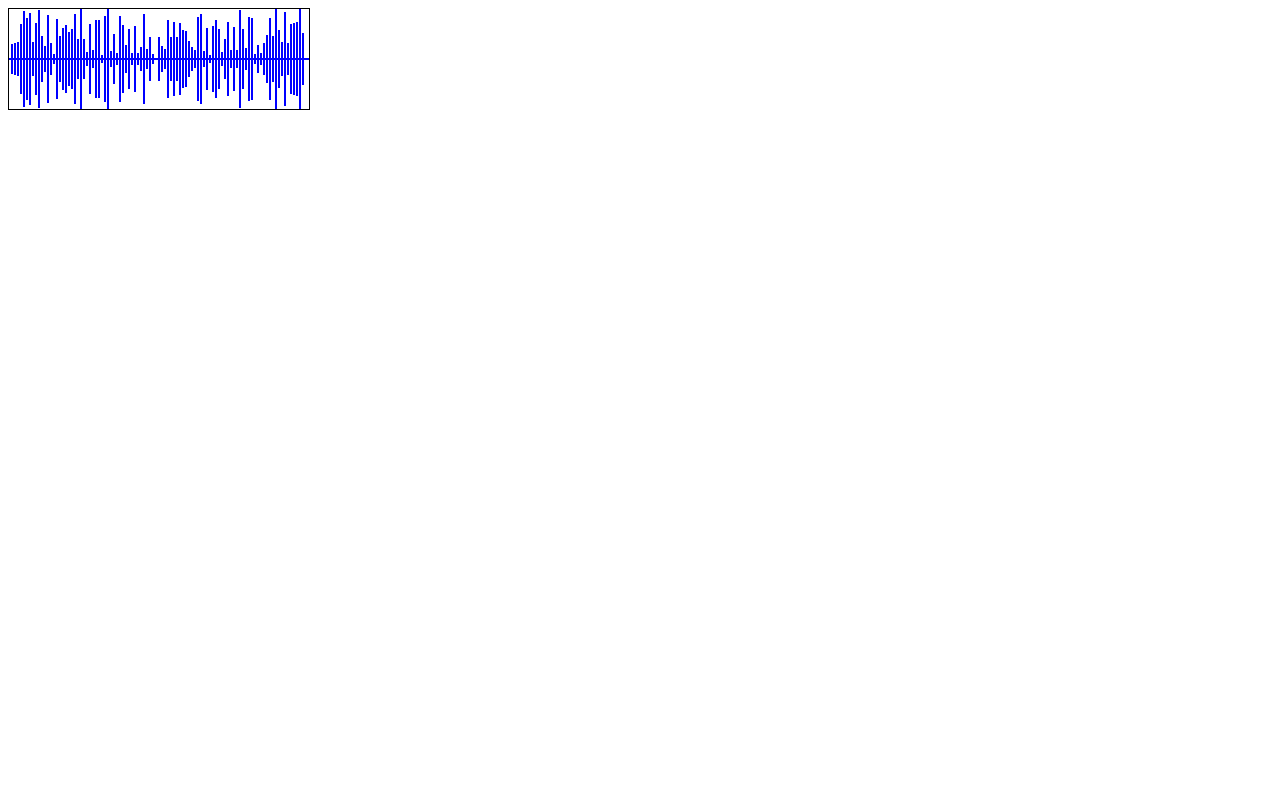
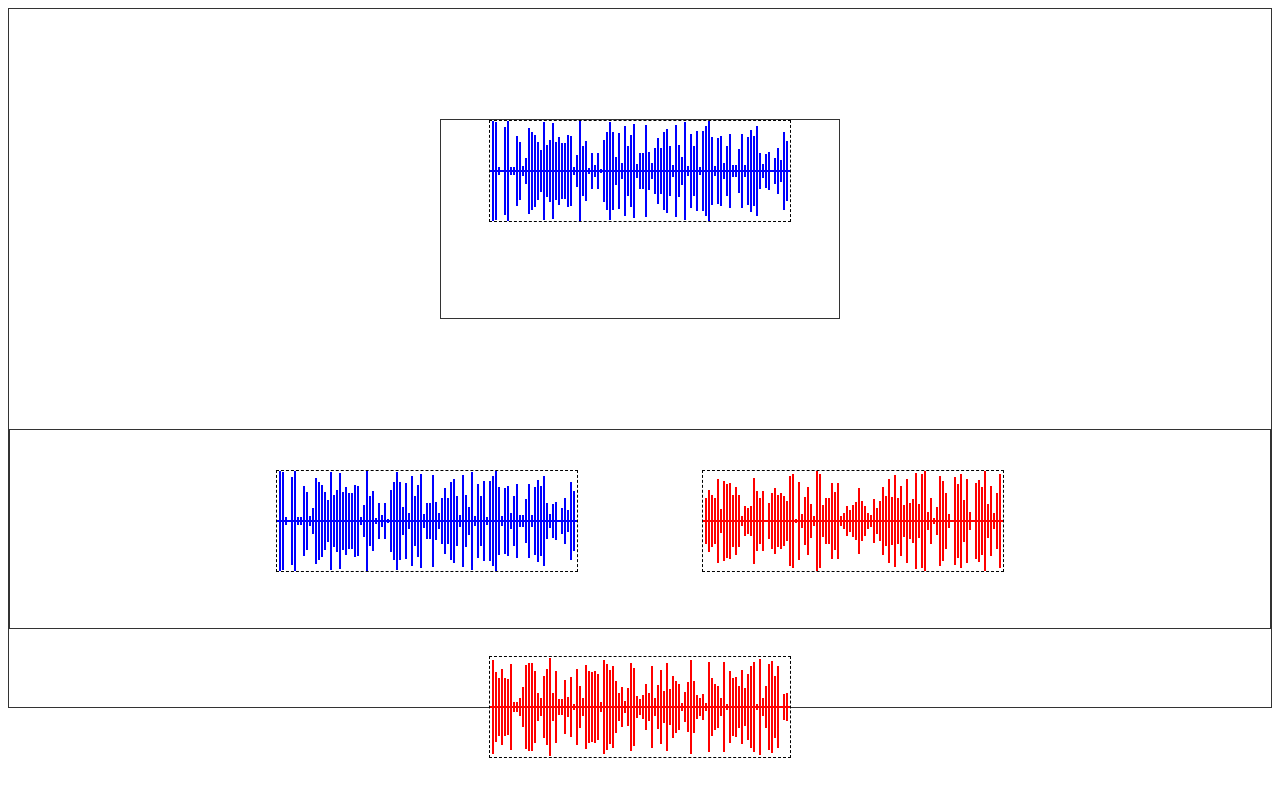
Before and after one commit to Kagumi-Katai/Projeto-Semestral, a plain HTML site: page jogo.html in a window 1280 px wide. Drawn offline with Linux system fonts and the light colour scheme.

Commit message:
committed

```diff
--- a/css/gameStyle.css
+++ b/css/gameStyle.css
@@ -30,9 +30,5 @@
 }
 
 .optionCanvas {
-    margin: auto 40px;
+    margin: 40px 60px;
 }
-
-.botao {
-    width: 100px;
-}
--- a/jogo.html
+++ b/jogo.html
@@ -3,20 +3,23 @@
 
 <head>
     <meta charset="UTF-8">
-    <!-- <link rel="stylesheet" href="css/gameStyle.css"> -->
+    <link rel="stylesheet" href="css/gameStyle.css">
     <title>Jogo da onda</title>
 </head>
 
 <body>
     <div class="gameboard">
+        <div class="referencia">
+            <canvas id="reference" style="border:1px dashed #000000;"></canvas>
+        </div>
 
-        <canvas id="reference" width="600" height="600" style="border:1px solid #000000;"></canvas>
+        <div class="selecao">
+            <canvas class="optionCanvas" id="optionCanvas1" style="border:1px dashed #000000;"></canvas>
+            <canvas class="optionCanvas" id="optionCanvas2" style="border:1px dashed #000000;"></canvas>
+            <canvas class="optionCanvas" id="optionCanvas3" style="border:1px dashed #000000;"></canvas>
+        </div>
 
-        <canvas class="optionCanvas" id="optionCanvas1"></canvas>
-        <canvas class="optionCanvas" id="optionCanvas2"></canvas>
-        <canvas class="optionCanvas" id="optionCanvas3"></canvas>
-
-        <script src="jogo.js"></script>
+        <script src="script.js"></script>
     </div>
 </body>
 
--- a/jogo.js
+++ /dev/null
@@ -1,62 +0,0 @@
-
-function waveSeed() {
-    let wave_seed = [];
-    for (let i = 0; i < 300; i++) {
-        wave_seed.push(Math.floor(Math.random() * 50))
-    } return wave_seed;
-}
-
-function waveBuilder(canvas, seed, color) {
-    //define o pincel, as dimensões do canvas e o meio do canvas
-    const ctx = canvas.getContext('2d');
-    const canvas_width = canvas.width;
-    const canvas_height = canvas.height;
-    const line_point = canvas_width / 100;
-
-    //limpa o canvas, define a cor do pincel e a espessura
-    ctx.clearRect(0, 0, canvas_width, canvas_height);
-    ctx.strokeStyle = color;
-    ctx.lineWidth = 2;
-
-    //desenha a linha horizontal
-    ctx.beginPath();
-    ctx.moveTo(0, canvas_height / 2);
-    ctx.lineTo(canvas_width, (canvas_height / 2));
-    ctx.stroke();
-
-    //desenha as linhas verticais
-    for (let i = line_point; i < canvas_width; i = i + line_point) {
-        var alturaOnda = seed[i];
-        ctx.beginPath();
-        ctx.moveTo(i, alturaOnda);
-        ctx.lineTo(i, (canvas_height) - alturaOnda);
-        ctx.stroke();
-    }
-
-}
-
-function startGame() {
-    //cria o canvas de referencia
-    const referenceCanvas = document.getElementById('reference');
-    referenceCanvas.width = 300;
-    referenceCanvas.height = 100;
-
-    //cria os canvas de escolha
-    const optionCanvasArray = [
-        document.getElementById('optionCanvas1'),
-        document.getElementById('optionCanvas2'),
-        document.getElementById('optionCanvas3')
-    ];
-
-    optionCanvasArray.forEach(canvas => {
-        canvas.width = 300;
-        canvas.height = 100;
-        canvas.classList.add('clickable');
-    });
-
-    //cria a seed da onda de referencia no canvas e a onda
-    var referenceWave = waveSeed();
-    waveBuilder(referenceCanvas, referenceWave, 'blue')
-};
-
-startGame();
--- /dev/null
+++ b/script.js
@@ -0,0 +1,126 @@
+
+function waveSeed() {
+    let wave_seed = [];
+    for (let i = 0; i < 300; i++) {
+        wave_seed.push(Math.floor(Math.random() * 50))
+    } return wave_seed;
+}
+
+function waveBuilder(canvas, seed, color) {
+    //define o pincel, as dimensões do canvas e o meio do canvas
+    const ctx = canvas.getContext('2d');
+    const canvas_width = canvas.width;
+    const canvas_height = canvas.height;
+    const line_point = canvas_width / 100;
+
+    //limpa o canvas, define a cor do pincel e a espessura
+    ctx.clearRect(0, 0, canvas_width, canvas_height);
+    ctx.strokeStyle = color;
+    ctx.lineWidth = 2;
+
+    //desenha a linha horizontal
+    ctx.beginPath();
+    ctx.moveTo(0, canvas_height / 2);
+    ctx.lineTo(canvas_width, (canvas_height / 2));
+    ctx.stroke();
+
+    //desenha as linhas verticais
+    for (let i = line_point; i < canvas_width; i = i + line_point) {
+        var alturaOnda = seed[i];
+        ctx.beginPath();
+        ctx.moveTo(i, alturaOnda);
+        ctx.lineTo(i, (canvas_height) - alturaOnda);
+        ctx.stroke();
+    }
+
+}
+
+function startGame() {
+    //cria o canvas de referencia
+    const referenceCanvas = document.getElementById('reference');
+    referenceCanvas.width = 300;
+    referenceCanvas.height = 100;
+
+    //cria os canvas de escolha
+    const optionCanvasArray = [
+        document.getElementById('optionCanvas1'),
+        document.getElementById('optionCanvas2'),
+        document.getElementById('optionCanvas3')
+    ];
+
+    optionCanvasArray.forEach(canvas => {
+        canvas.width = 300;
+        canvas.height = 100;
+        canvas.classList.add('clickable');
+    });
+
+    //cria sistema de pontuação
+    let score = 0;
+    let correctOption;
+
+    //inicia um novo round
+    function startNewRound() {
+
+        //cria a seed da onda de referencia no canvas e a onda
+        var referenceWave = waveSeed();
+        waveBuilder(referenceCanvas, referenceWave, 'blue')
+
+        //sorteia qual das opções será a correta
+        correctOption = Math.floor(Math.random() * 3);
+
+        optionCanvasArray.forEach((canvas, i) => {
+            if (i === correctOption) {
+                waveBuilder(canvas, referenceWave, 'blue');
+            } else {
+                waveBuilder(canvas, waveSeed(), 'red');
+            }
+
+            canvas.onclick = () => {
+                if (i === correctOption) {
+                    score++;
+                    startNewRound();
+                } else {
+                    optionCanvasArray.forEach(canvas => canvas.onclick = null);
+                }
+            };
+        });
+    }
+
+    startNewRound();
+}
+
+window.onload = startGame();
+
+/*
+
+    function startNewRound() {
+
+
+
+
+        optionCanvases.forEach((canvas, i) => {
+            if (index === correctOption) {
+                drawWave(canvas, referencePhase, 'red');
+            } else {
+                drawWave(canvas, generateRandomPhase(), 'red');
+            }
+
+            canvas.onclick = () => {
+                if (index === correctOption) {
+                    score++;
+                    document.getElementById('score').innerText = score;
+                    startNewRound();
+                } else {
+                    document.getElementById('result').innerText = 'Errado! Jogo terminado.';
+                    document.getElementById('resetButton').style.display = 'block';
+                    optionCanvases.forEach(canvas => canvas.onclick = null);
+                    updateHighScore();
+                }
+            };
+        });
+    }
+
+    startNewRound();
+}
+
+window.onload = setupGame; */
```
